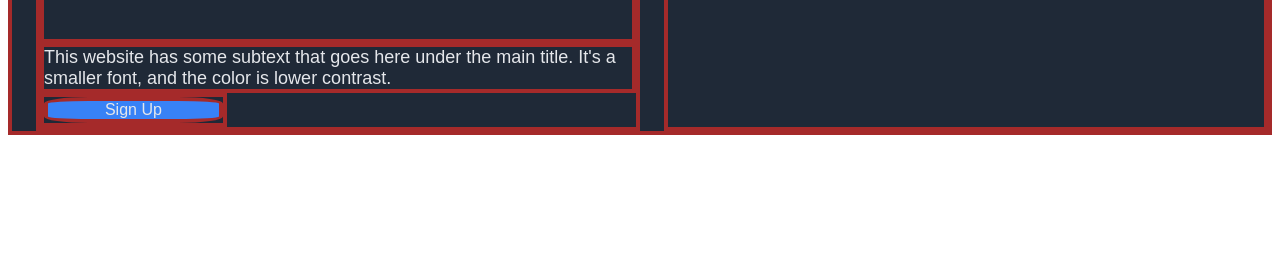
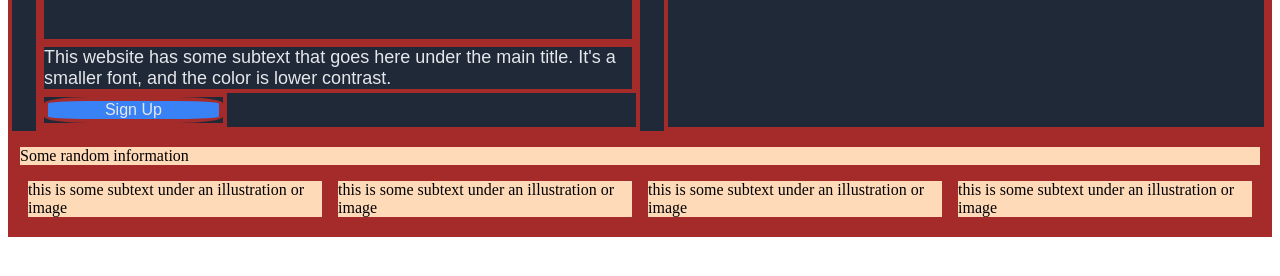
Before and after one commit to nabbers92/odin-landing-page, a plain HTML site: page index.html in a window 1280 px wide. Shown: the part 358-634 px from the top of the page. Drawn offline with Linux system fonts and the light colour scheme.

Commit message:
Add basic html for section two

```diff
--- a/index.html
+++ b/index.html
@@ -37,6 +37,25 @@
             This is a placeholder for an image
         </div>
     </div>
+    <div class="flex-container" id="section-two">
+        <div class="section-header">
+            <div id="section-two-title">Some random information</div>
+            <div class="flex-container" id="section-two-content">
+                <div class="flex-container illustration-container">
+                    <div class="illustration">this is some subtext under an illustration or image</div>
+                </div>
+                <div class="flex-container illustration-container">
+                    <div class="illustration">this is some subtext under an illustration or image</div>
+                </div>
+                <div class="flex-container illustration-container">
+                    <div class="illustration">this is some subtext under an illustration or image</div>
+                </div>
+                <div class="flex-container illustration-container">
+                    <div class="illustration">this is some subtext under an illustration or image</div>
+                </div>
+            </div>
+        </div>
+    </div>
 </body>
 
 </html>
```
